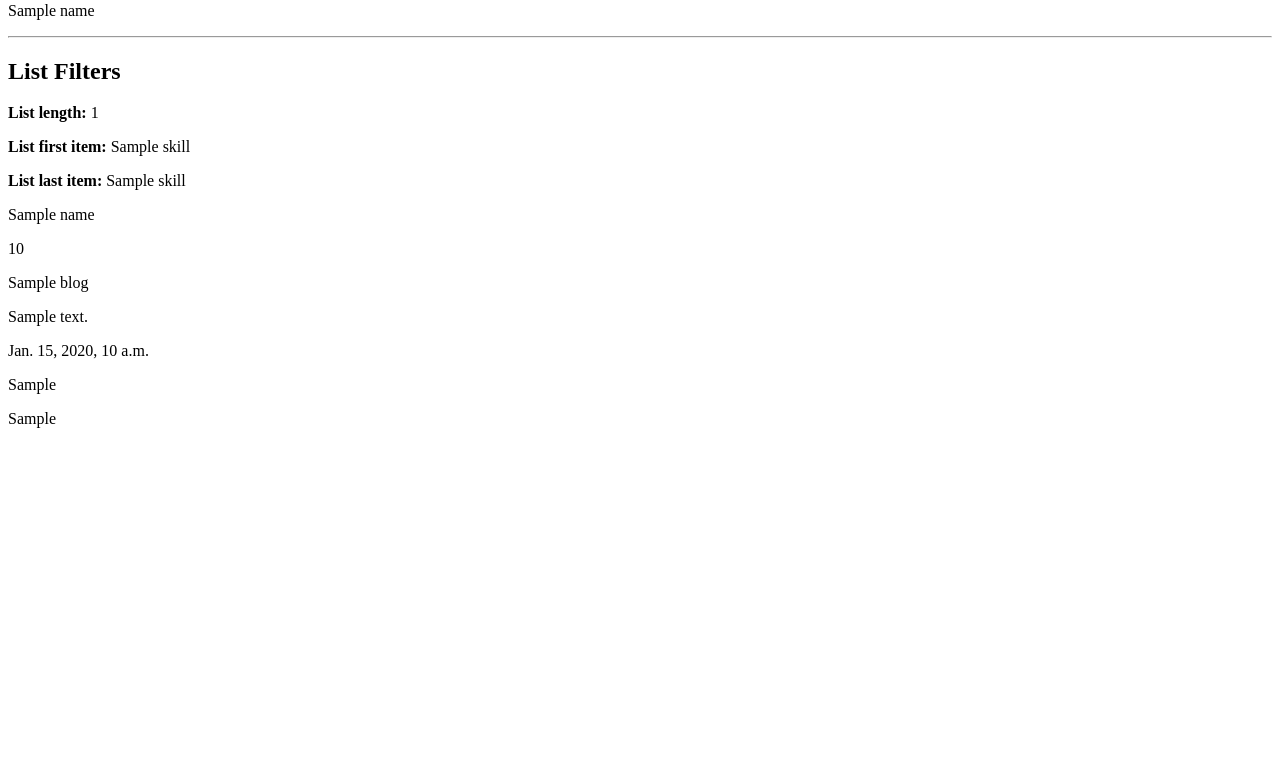
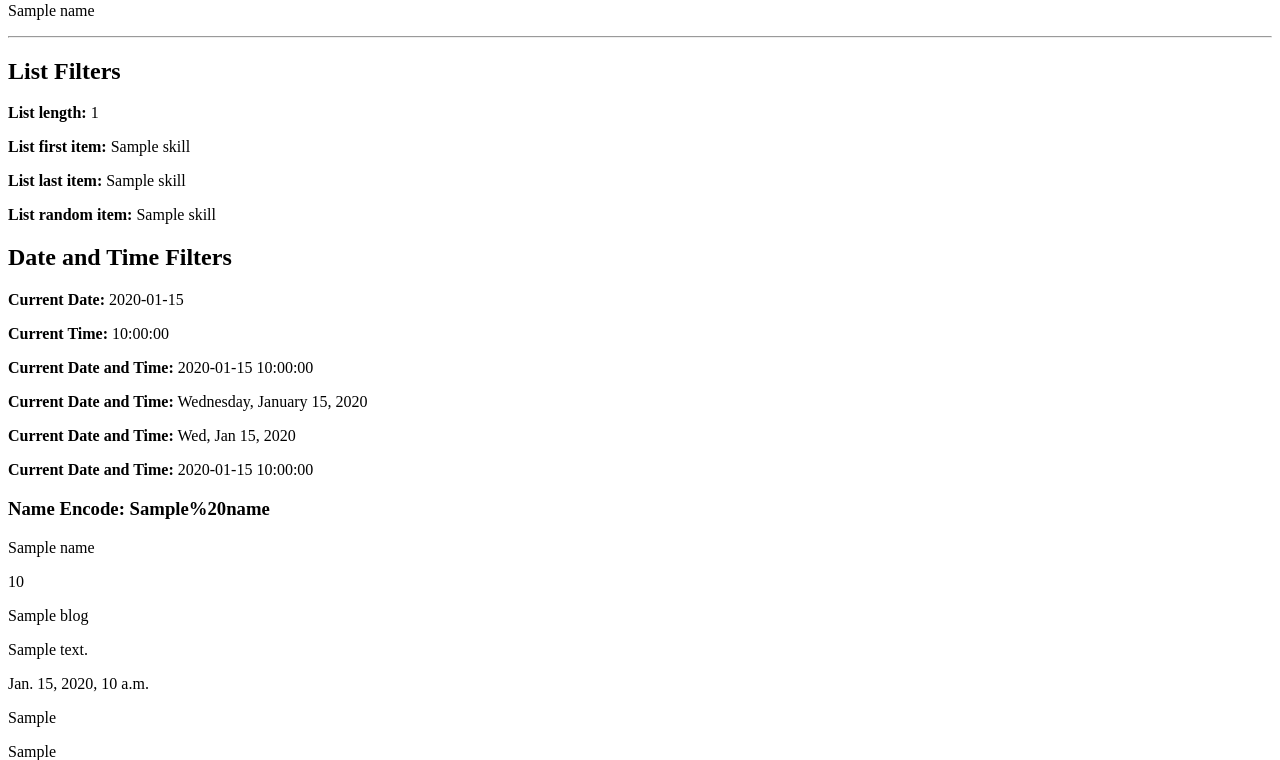
Before and after one commit to subenakhatun/django-projects, a Django app: template project_four/blog/templates/blog/post_list.html in a window 1280 px wide. Shown: the part 466-1226 px from the top of the page. Before the commit the page ends 894 px from the top, so only its background shows below. Run offline with Django 5.2, Linux system fonts and the light colour scheme; the template is opened without the code that fills it: most values are stand-ins (such as "Sample title", 1, 10 or a date in 2020).

Commit message:
start project

```diff
--- a/project_four/blog/templates/blog/post_list.html
+++ b/project_four/blog/templates/blog/post_list.html
@@ -29,6 +29,16 @@
     <p><b>List length:</b> {{ skills|length }}</p>
     <p><b>List first item:</b> {{ skills|first }}</p>
     <p><b>List last item:</b> {{ skills|last }}</p>
+    <p><b>List random item:</b> {{ skills|random }}</p>
+    <h2>Date and Time Filters</h2>
+    <p><b>Current Date:</b> {{ current_date|date:"Y-m-d" }}</p>
+    <p><b>Current Time:</b> {{ current_date|time:"H:i:s" }}</p>
+    <p><b>Current Date and Time:</b> {{ blog.created_at|date:"Y-m-d H:i:s" }}</p>
+    <p><b>Current Date and Time:</b> {{ blog.created_at|date:"l, F j, Y" }}</p>
+    <p><b>Current Date and Time:</b> {{ blog.created_at|date:"D, M j, Y" }}</p>
+    <p><b>Current Date and Time:</b> {{ blog.created_at|date:"Y-m-d H:i:s" }}</p>
+
+    <h3>Name Encode: {{ name|urlencode }}</h3>
 
     <p>{{ name }}</p>
     <p>{{ age }}</p>
```
